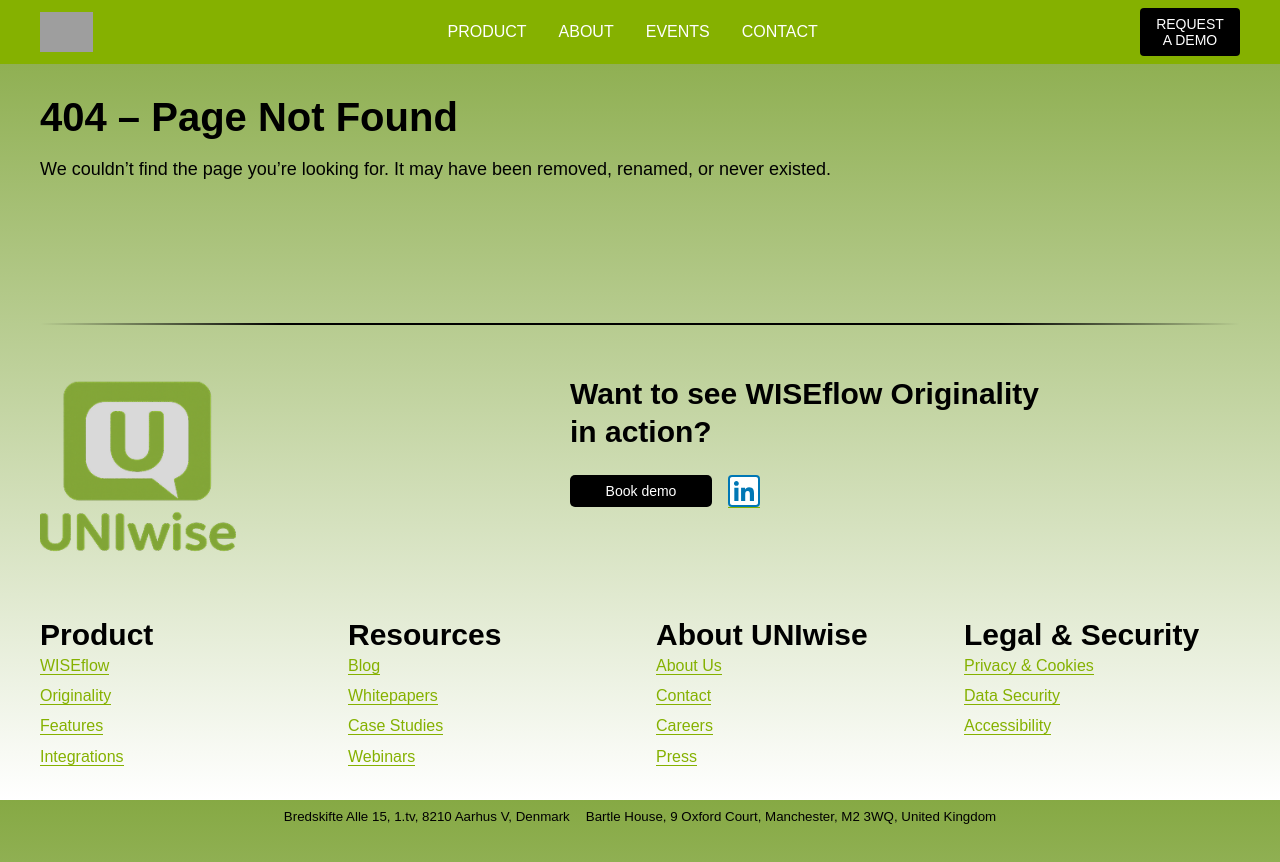
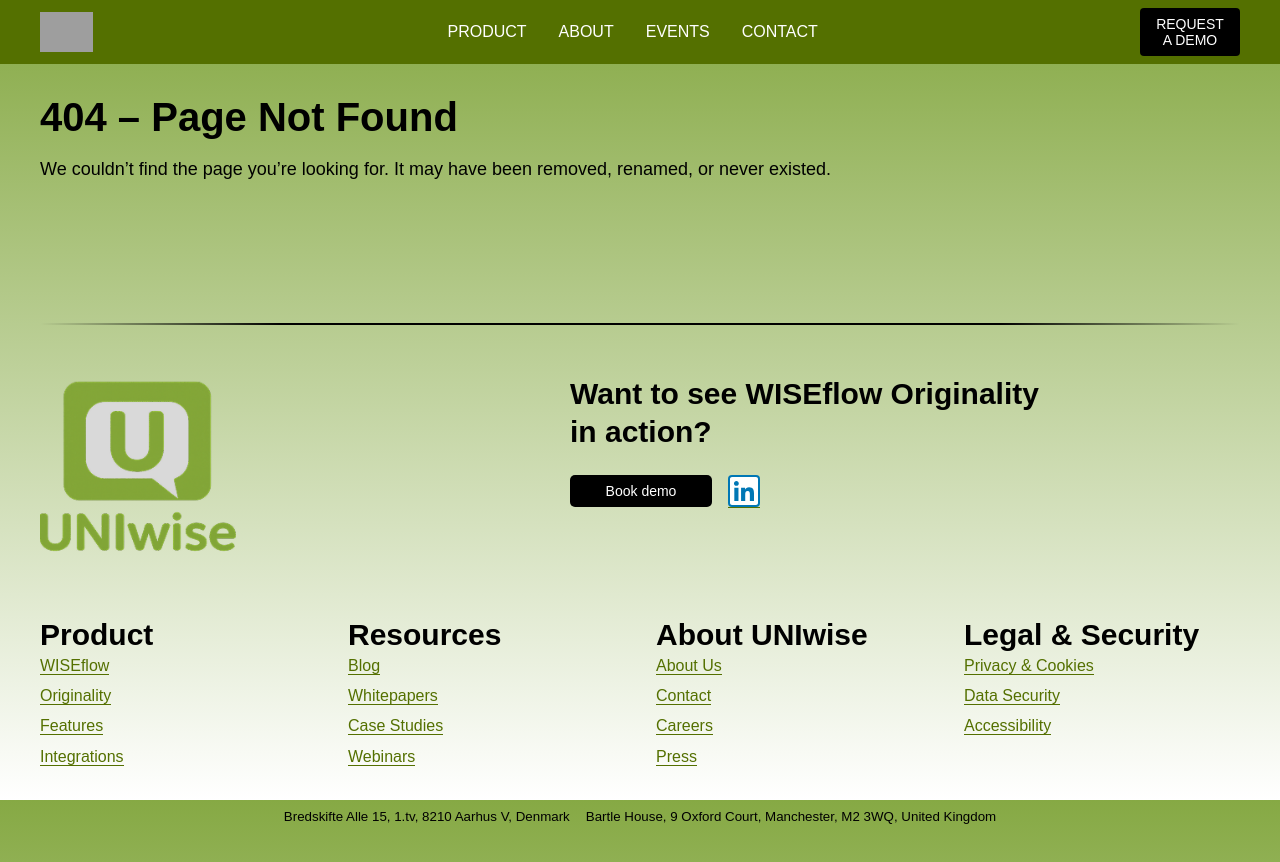
Before and after one commit to Rafy01/uniwise_originality, a React (Vite) app: page / in a window 1280 px wide. Built offline with nearby package versions, Linux system fonts and the light colour scheme; grey boxes are pictures that could not be loaded.

Commit message:
fix: update primary and secondary color variables for Contrast Errors

```diff
--- a/src/components/Header/Header.css
+++ b/src/components/Header/Header.css
@@ -1,7 +1,7 @@
 /* src/components/header/header.css */
 
 :root {
-  --color-primary: #85b100;
+  --color-primary: #547000;
   --color-primary-dark: #15803d;
   --color-black: #000000;
   --color-white: #ffffff;
--- a/src/components/Typography/Typography.css
+++ b/src/components/Typography/Typography.css
@@ -3,7 +3,7 @@
     --font-family: arial, sans-serif;
     --color-text: #000;
     --color-link-primary: #000000;
-    --color-link-secondary: #85B100;
+    --color-link-secondary: #547000;
   }
 
   /* Reset */
```
